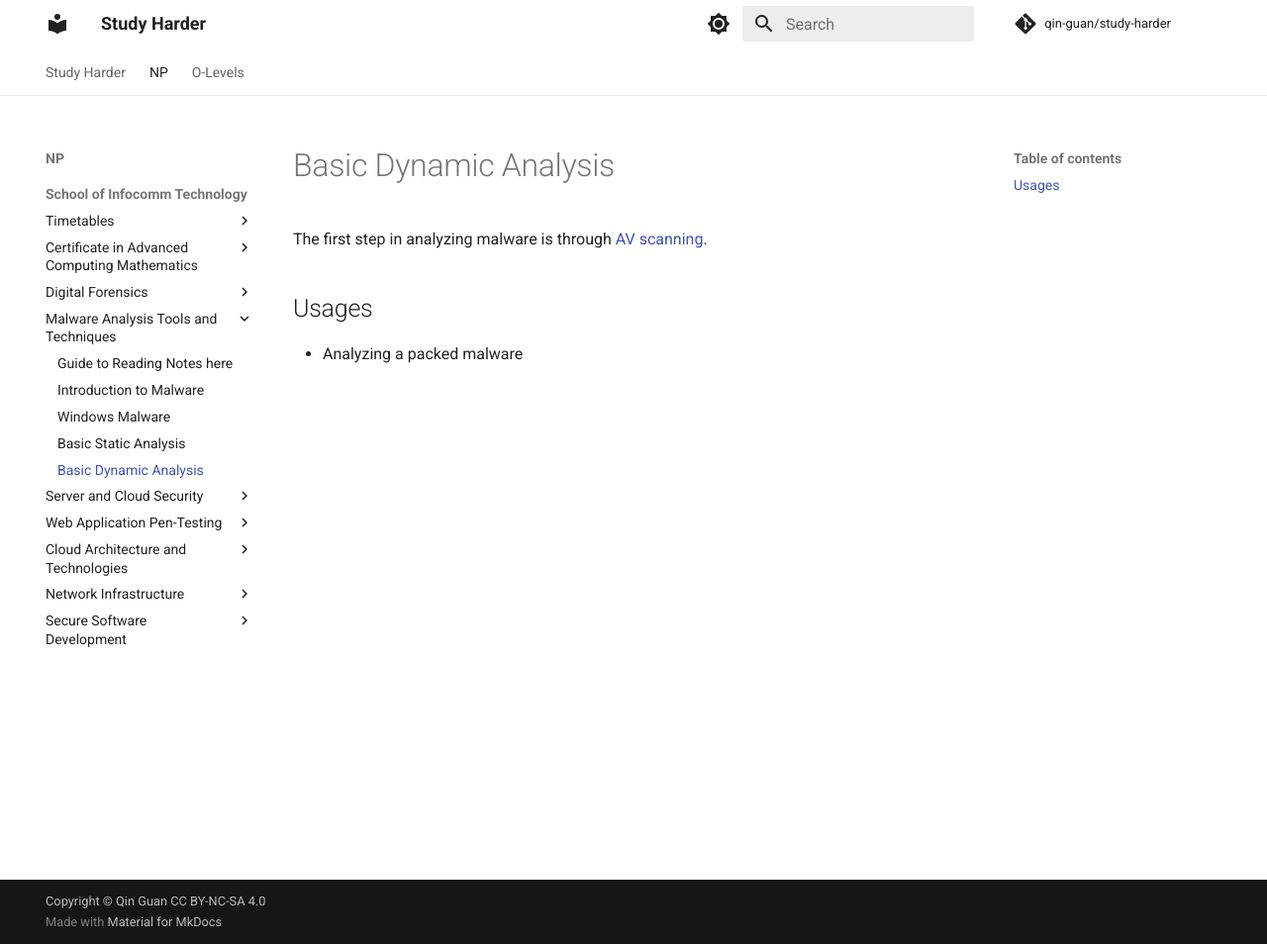
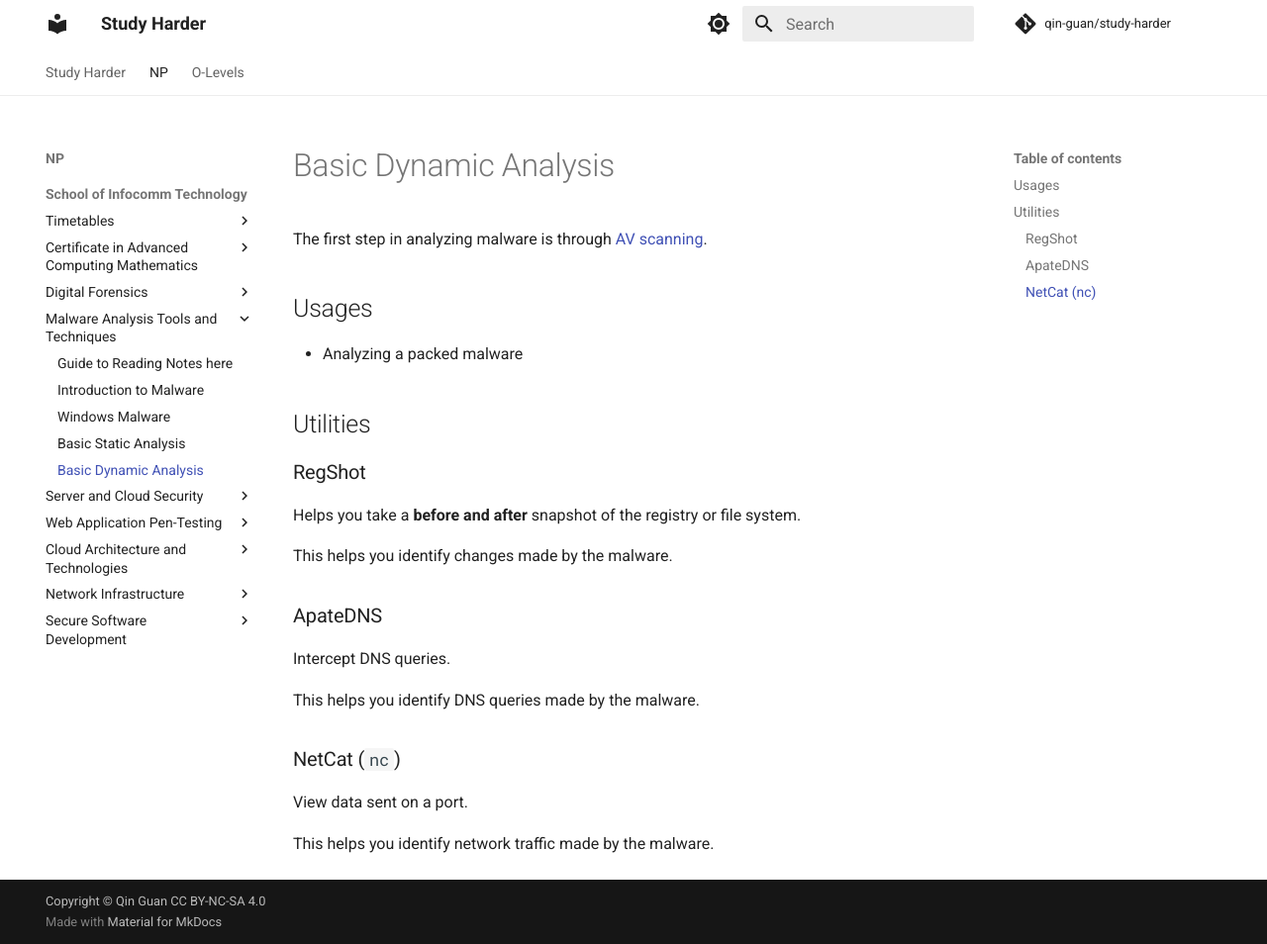
Before and after one commit to qin-guan/study-harder, an MkDocs documentation site: the page built from docs/np/ict/matt/4-basic-dynamic-analysis.md, in a window 1280 px wide and 954 px high. Shown: the whole window at 99% size. Built offline with MkDocs 1.6.1 and Material for MkDocs 9.7.7, drawn with Linux system fonts in a browser that asks for light colours; comment, search, counter and statistics services are not loaded.

Commit message:
update dynamic analysis

```diff
--- a/docs/np/ict/matt/4-basic-dynamic-analysis.md
+++ b/docs/np/ict/matt/4-basic-dynamic-analysis.md
@@ -5,3 +5,23 @@ The first step in analyzing malware is through [AV scanning](/np/ict/matt/basic-
 ## Usages
 
 * Analyzing a packed malware
+
+## Utilities
+
+### RegShot
+
+Helps you take a **before and after** snapshot of the registry or file system.
+
+This helps you identify changes made by the malware.
+
+### ApateDNS
+
+Intercept DNS queries.
+
+This helps you identify DNS queries made by the malware.
+
+### NetCat (`nc`)
+
+View data sent on a port.
+
+This helps you identify network traffic made by the malware.
```
